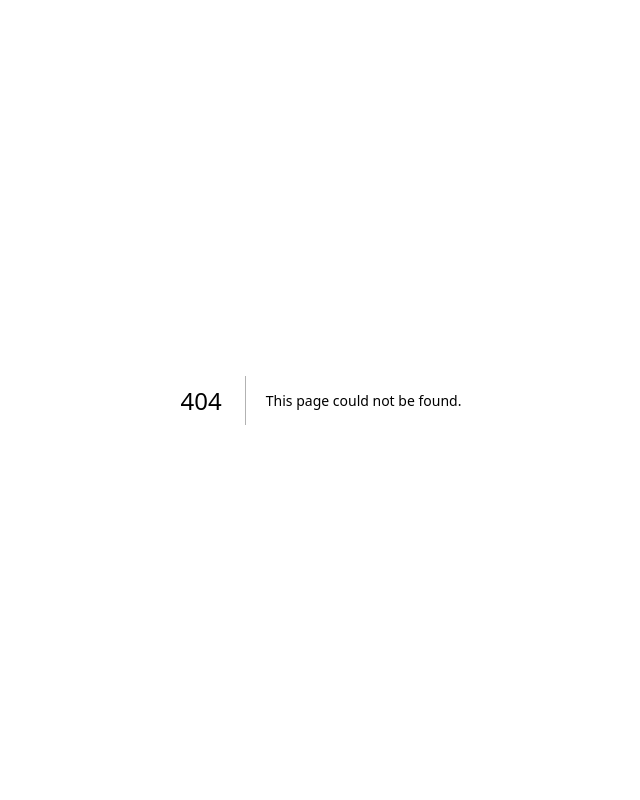
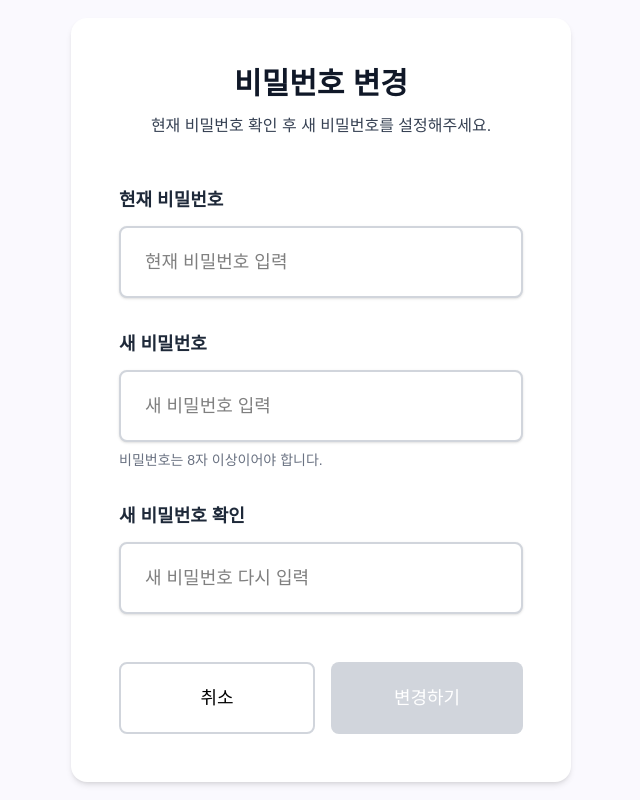
Before and after one commit to jiyuuuuun/hakple, a Next.js app in the folder frontend/: page /change-password in a window 1280 px wide. Before the commit this address had no page. Shown: the whole page, without its empty margins (319-959 px from the left). Built offline with nearby package versions, Linux system fonts and the light colour scheme.

Commit message:
feat: 비밀번호 변경 UI 구현

```diff
--- /dev/null
+++ b/frontend/src/app/change-password/page.tsx
@@ -0,0 +1,241 @@
+'use client';
+
+import { useState, useEffect } from 'react';
+import { useRouter } from 'next/navigation';
+
+// API 기본 URL
+const API_BASE_URL = 'http://localhost:8090'; // 실제 서버 URL로 변경 필요
+
+export default function ChangePasswordPage() {
+  const router = useRouter();
+  const [currentPassword, setCurrentPassword] = useState('');
+  const [newPassword, setNewPassword] = useState('');
+  const [confirmPassword, setConfirmPassword] = useState('');
+  const [passwordError, setPasswordError] = useState('');
+  const [confirmError, setConfirmError] = useState('');
+  const [isLoading, setIsLoading] = useState(false);
+  const [successMessage, setSuccessMessage] = useState('');
+
+  // 비밀번호 유효성 검사
+  const validatePassword = (password: string) => {
+    return password.length >= 8;
+  };
+
+  // 비밀번호 확인 일치 검사
+  useEffect(() => {
+    if (newPassword && confirmPassword) {
+      if (newPassword !== confirmPassword) {
+        setConfirmError('비밀번호가 일치하지 않습니다.');
+      } else {
+        setConfirmError('');
+      }
+    } else {
+      setConfirmError('');
+    }
+  }, [newPassword, confirmPassword]);
+
+  // 비밀번호 유효성 실시간 검사
+  useEffect(() => {
+    if (newPassword) {
+      if (!validatePassword(newPassword)) {
+        setPasswordError('비밀번호는 8자 이상이어야 합니다.');
+      } else {
+        setPasswordError('');
+      }
+    } else {
+      setPasswordError('');
+    }
+  }, [newPassword]);
+
+  // 제출 버튼 활성화 여부
+  const isSubmitDisabled = () => {
+    return (
+      !currentPassword ||
+      !newPassword ||
+      !confirmPassword ||
+      passwordError !== '' ||
+      confirmError !== '' ||
+      isLoading
+    );
+  };
+
+  // 비밀번호 변경 처리
+  const handleSubmit = async (e: React.FormEvent) => {
+    e.preventDefault();
+
+    // 입력값 검증
+    if (!currentPassword) {
+      setPasswordError('현재 비밀번호를 입력해주세요.');
+      return;
+    }
+
+    if (!validatePassword(newPassword)) {
+      setPasswordError('비밀번호는 8자 이상이어야 합니다.');
+      return;
+    }
+
+    if (newPassword !== confirmPassword) {
+      setConfirmError('비밀번호가 일치하지 않습니다.');
+      return;
+    }
+
+    setIsLoading(true);
+    setPasswordError('');
+    setConfirmError('');
+
+    try {
+      const response = await fetch(`${API_BASE_URL}/api/v1/usernames/change-password`, {
+        method: 'POST',
+        headers: {
+          'Content-Type': 'application/json',
+          'Authorization': `Bearer ${localStorage.getItem('accessToken')}`, // JWT 토큰 헤더에 추가
+        },
+        body: JSON.stringify({
+          currentPassword: currentPassword,
+          newPassword: newPassword,
+          newPasswordConfirm: confirmPassword
+        }),
+      });
+
+      if (response.status === 401) {
+        setPasswordError('현재 비밀번호가 올바르지 않습니다.');
+        return;
+      }
+
+      if (!response.ok) {
+        throw new Error('비밀번호 변경에 실패했습니다.');
+      }
+
+      // 비밀번호 변경 성공 메시지 표시
+      setSuccessMessage('비밀번호가 성공적으로 변경되었습니다.');
+
+      // 폼 리셋
+      setCurrentPassword('');
+      setNewPassword('');
+      setConfirmPassword('');
+
+      // 3초 후 메인 페이지로 이동
+      setTimeout(() => {
+        router.push('/');
+      }, 3000);
+
+    } catch (error) {
+      console.error('비밀번호 변경 오류:', error);
+      setPasswordError('비밀번호 변경에 실패했습니다. 다시 시도해주세요.');
+    } finally {
+      setIsLoading(false);
+    }
+  };
+
+  return (
+    <div className="min-h-screen flex items-center justify-center bg-[#FAF9FE] px-4">
+      <div className="w-full max-w-[500px] bg-white rounded-2xl p-12 shadow-md">
+        <div className="text-center mb-12">
+          <h1 className="text-3xl font-bold text-gray-900">비밀번호 변경</h1>
+          <p className="text-gray-700 mt-3 font-medium">현재 비밀번호 확인 후 새 비밀번호를 설정해주세요.</p>
+        </div>
+
+        {successMessage && (
+          <div className="mb-6 p-4 bg-green-50 rounded-lg border border-green-200">
+            <p className="text-green-600 font-medium">{successMessage}</p>
+            <p className="text-green-600 text-sm mt-1">잠시 후 메인 페이지로 이동합니다...</p>
+          </div>
+        )}
+
+        {passwordError && (
+          <div className="mb-6 p-4 bg-red-50 rounded-lg border border-red-200">
+            <p className="text-red-600 font-medium">{passwordError}</p>
+          </div>
+        )}
+
+        <form onSubmit={handleSubmit} className="space-y-8">
+          <div>
+            <label htmlFor="current-password" className="block text-lg font-semibold mb-3 text-gray-800">
+              현재 비밀번호
+            </label>
+            <input
+              id="current-password"
+              type="password"
+              value={currentPassword}
+              onChange={(e) => {
+                setCurrentPassword(e.target.value);
+                setPasswordError('');
+              }}
+              placeholder="현재 비밀번호 입력"
+              className="w-full px-6 py-5 text-lg text-black border-2 border-gray-300 rounded-lg focus:outline-none focus:ring-2 focus:ring-[#8C4FF2] focus:border-transparent bg-white shadow-sm"
+              disabled={isLoading || !!successMessage}
+            />
+          </div>
+
+          <div>
+            <label htmlFor="new-password" className="block text-lg font-semibold mb-3 text-gray-800">
+              새 비밀번호
+            </label>
+            <input
+              id="new-password"
+              type="password"
+              value={newPassword}
+              onChange={(e) => {
+                setNewPassword(e.target.value);
+              }}
+              placeholder="새 비밀번호 입력"
+              className={`w-full px-6 py-5 text-lg text-black border-2 ${
+                passwordError ? 'border-red-300' : 'border-gray-300'
+              } rounded-lg focus:outline-none focus:ring-2 focus:ring-[#8C4FF2] focus:border-transparent bg-white shadow-sm`}
+              disabled={isLoading || !!successMessage}
+            />
+            <p className={`text-sm mt-2 ${validatePassword(newPassword) ? 'text-green-600' : 'text-gray-500'}`}>
+              비밀번호는 8자 이상이어야 합니다.
+            </p>
+          </div>
+
+          <div>
+            <label htmlFor="confirm-password" className="block text-lg font-semibold mb-3 text-gray-800">
+              새 비밀번호 확인
+            </label>
+            <input
+              id="confirm-password"
+              type="password"
+              value={confirmPassword}
+              onChange={(e) => {
+                setConfirmPassword(e.target.value);
+              }}
+              placeholder="새 비밀번호 다시 입력"
+              className={`w-full px-6 py-5 text-lg text-black border-2 ${
+                confirmError ? 'border-red-300' : 'border-gray-300'
+              } rounded-lg focus:outline-none focus:ring-2 focus:ring-[#8C4FF2] focus:border-transparent bg-white shadow-sm`}
+              disabled={isLoading || !!successMessage}
+            />
+            {confirmError && (
+              <p className="text-red-500 text-sm mt-2">
+                {confirmError}
+              </p>
+            )}
+          </div>
+
+          <div className="flex space-x-4 mt-12">
+            <button
+              type="button"
+              onClick={() => router.push('/')}
+              className="flex-1 px-6 py-5 bg-white border-2 border-gray-300 text-black text-center rounded-lg hover:bg-gray-50 transition-colors text-lg font-medium"
+              disabled={isLoading || !!successMessage}
+            >
+              취소
+            </button>
+            <button
+              type="submit"
+              disabled={isSubmitDisabled()}
+              className={`flex-1 px-6 py-5 ${
+                isSubmitDisabled()
+                  ? 'bg-gray-300 cursor-not-allowed'
+                  : 'bg-[#8C4FF2] hover:bg-[#7340C2]'
+              } text-white rounded-lg transition-colors text-lg font-medium`}
+            >
+              {isLoading ? '처리 중...' : '변경하기'}
+            </button>
+          </div>
+        </form>
+      </div>
+    </div>
+  );
+}
--- a/frontend/src/app/login/page.tsx
+++ b/frontend/src/app/login/page.tsx
@@ -34,6 +34,8 @@ export default function LoginPage() {
       const data = await response.json();
       console.log('로그인 성공:', data);
       // TODO: 로그인 성공 후 처리 (예: 토큰 저장, 페이지 이동 등)
+      localStorage.setItem('accessToken', data.accessToken);
+      localStorage.setItem('refreshToken', data.refreshToken);
 
     } catch (error) {
       console.error('로그인 에러:', error);
```
